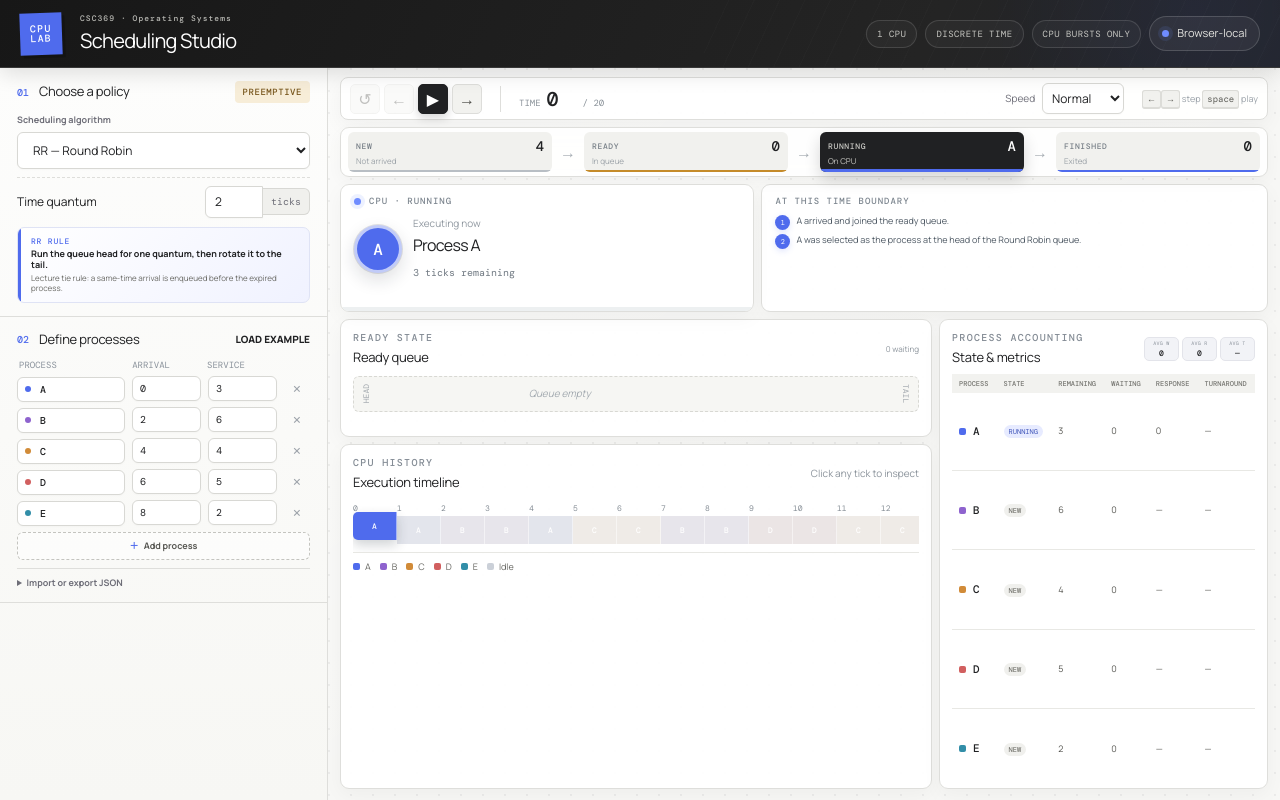
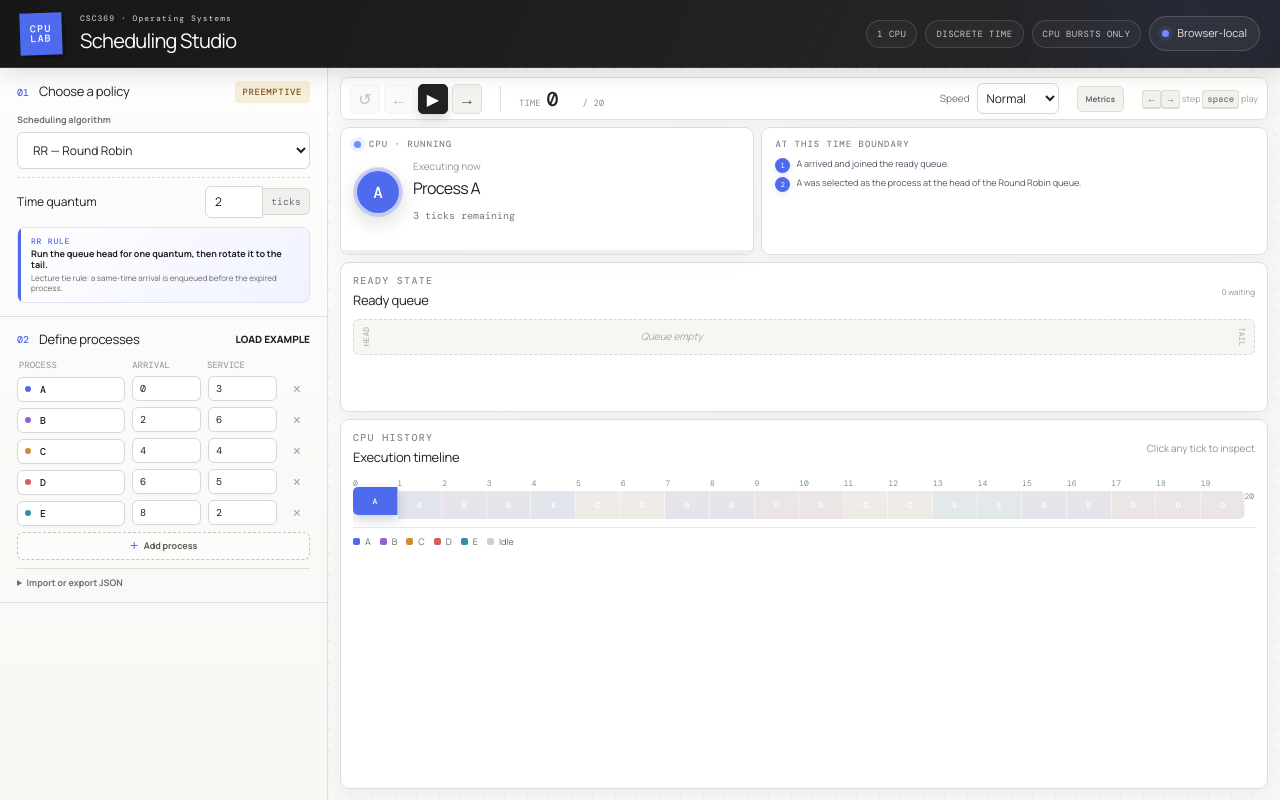
Before and after one commit to anshag01/csc369-scheduling-studio, a Next.js app: page / in a window 1280 px wide. Built offline with nearby package versions, Linux system fonts and the light colour scheme.

Commit message:
Simplify scheduler workspace layout

```diff
--- a/app/SchedulingLab.tsx
+++ b/app/SchedulingLab.tsx
@@ -5,11 +5,11 @@ import { Algorithm, ProcessDefinition, simulate, validateProcesses } from "../li
 
 const palette = ["#4f6bed", "#8e63ce", "#d18b38", "#d15f5f", "#328ea8", "#667085"];
 const exampleProcesses: ProcessDefinition[] = [
-  { id: "A", arrivalTime: 0, serviceTime: 3, color: palette[0], relinquishEarly: false },
-  { id: "B", arrivalTime: 2, serviceTime: 6, color: palette[1], relinquishEarly: false },
-  { id: "C", arrivalTime: 4, serviceTime: 4, color: palette[2], relinquishEarly: false },
-  { id: "D", arrivalTime: 6, serviceTime: 5, color: palette[3], relinquishEarly: false },
-  { id: "E", arrivalTime: 8, serviceTime: 2, color: palette[4], relinquishEarly: false },
+  { id: "A", arrivalTime: 0, serviceTime: 3, color: palette[0] },
+  { id: "B", arrivalTime: 2, serviceTime: 6, color: palette[1] },
+  { id: "C", arrivalTime: 4, serviceTime: 4, color: palette[2] },
+  { id: "D", arrivalTime: 6, serviceTime: 5, color: palette[3] },
+  { id: "E", arrivalTime: 8, serviceTime: 2, color: palette[4] },
 ];
 
 const algorithms: Record<Algorithm, { name: string; short: string; preemptive: boolean }> = {
@@ -39,7 +39,7 @@ const algorithmGuidance: Record<Algorithm, { rule: string; detail: string }> = {
   },
   mlfq: {
     rule: "Run the highest queue; use round robin among processes at the same level.",
-    detail: "Used ticks accumulate across early yields. Full allotment demotes; periodic boosts prevent starvation.",
+    detail: "CPU use is accounted cumulatively. Full allotment demotes; periodic boosts prevent starvation.",
   },
 };
 
@@ -63,6 +63,7 @@ export default function SchedulingLab() {
   const [step, setStep] = useState(0);
   const [playing, setPlaying] = useState(false);
   const [speed, setSpeed] = useState(800);
+  const [showMetrics, setShowMetrics] = useState(false);
   const [jsonText, setJsonText] = useState("");
   const [jsonMessage, setJsonMessage] = useState("");
 
@@ -110,7 +111,6 @@ export default function SchedulingLab() {
       arrivalTime: Math.max(0, ...current.map((process) => process.arrivalTime)) + 1,
       serviceTime: 3,
       color: palette[current.length % palette.length],
-      relinquishEarly: false,
     }]);
   };
   const loadExample = () => { resetPlayback(); setProcesses(exampleProcesses.map((process) => ({ ...process }))); };
@@ -123,7 +123,6 @@ export default function SchedulingLab() {
       const next = imported.map((process, index) => ({
         id: String(process.id ?? `P${index + 1}`), arrivalTime: Number(process.arrivalTime),
         serviceTime: Number(process.serviceTime), color: String(process.color ?? palette[index % palette.length]),
-        relinquishEarly: Boolean(process.relinquishEarly),
       }));
       const error = validateProcesses(next);
       if (error) throw new Error(error);
@@ -134,8 +133,6 @@ export default function SchedulingLab() {
   const runningProcess = snapshot?.running ? processById.get(snapshot.running) : null;
   const runningView = snapshot?.running ? snapshot.processes.find((process) => process.id === snapshot.running) : null;
   const completedCount = snapshot?.processes.filter((process) => process.state === "finished").length ?? 0;
-  const newCount = snapshot?.processes.filter((process) => process.state === "new").length ?? 0;
-  const readyCount = snapshot?.processes.filter((process) => process.state === "ready").length ?? 0;
   const boostTicksRemaining = snapshot
     ? mlfqBoostInterval - (snapshot.time % mlfqBoostInterval)
     : mlfqBoostInterval;
@@ -183,12 +180,11 @@ export default function SchedulingLab() {
 
           <section className="panel-section process-section">
             <div className="section-heading"><div><span className="step-number">02</span><h2>Define processes</h2></div><button className="text-button" onClick={loadExample}>Load example</button></div>
-            <div className={`process-table-head ${algorithm === "mlfq" ? "mlfq-process-row" : ""}`}><span>Process</span><span>Arrival</span><span>Service</span>{algorithm === "mlfq" && <span title="Give up the CPU one tick before this queue's allotment">Yield</span>}<span /></div>
-            <div className="process-inputs">{processes.map((process, index) => <div className={`process-row ${algorithm === "mlfq" ? "mlfq-process-row" : ""}`} key={`${index}-${process.color}`}>
+            <div className="process-table-head"><span>Process</span><span>Arrival</span><span>Service</span><span /></div>
+            <div className="process-inputs">{processes.map((process, index) => <div className="process-row" key={`${index}-${process.color}`}>
               <label className="process-id-input"><span style={{ background: process.color }} /><input aria-label={`Process ${index + 1} ID`} maxLength={6} value={process.id} onChange={(event) => updateProcess(index, { id: event.target.value.toUpperCase() })} /></label>
               <input aria-label={`${process.id} arrival time`} type="number" min="0" value={process.arrivalTime} onChange={(event) => updateProcess(index, { arrivalTime: wholeNumber(event.target.value, 0) })} />
               <input aria-label={`${process.id} service time`} type="number" min="1" value={process.serviceTime} onChange={(event) => updateProcess(index, { serviceTime: wholeNumber(event.target.value, 1) })} />
-              {algorithm === "mlfq" && <label className="yield-toggle" title="Give up the CPU one tick early; used ticks remain accounted"><input aria-label={`${process.id} gives up CPU one tick early`} type="checkbox" checked={Boolean(process.relinquishEarly)} onChange={(event) => updateProcess(index, { relinquishEarly: event.target.checked })} /></label>}
               <button aria-label={`Remove ${process.id}`} className="remove-button" onClick={() => { resetPlayback(); setProcesses((current) => current.filter((_, processIndex) => processIndex !== index)); }}>×</button>
             </div>)}</div>
             <button className="add-button" onClick={addProcess}><span>＋</span>Add process</button>
@@ -207,20 +203,12 @@ export default function SchedulingLab() {
             </div>
             <div className="time-readout"><span>TIME</span><strong data-testid="time-value">{snapshot?.time ?? "—"}</strong><span>/ {lastStep}</span></div>
             <label className="speed-control">Speed<select value={speed} onChange={(event) => setSpeed(Number(event.target.value))}><option value="1400">Slow</option><option value="800">Normal</option><option value="400">Fast</option></select></label>
+            <button className={`metrics-toggle ${showMetrics ? "active" : ""}`} aria-pressed={showMetrics} onClick={() => setShowMetrics((current) => !current)}>{showMetrics ? "Hide metrics" : "Metrics"}</button>
             <div className="keyboard-hint"><kbd>←</kbd><kbd>→</kbd> step <kbd>space</kbd> play</div>
           </div>
 
           {!snapshot ? <div className="empty-state"><span>!</span><h2>Check the scenario</h2><p>{validationError}</p></div> : <>
-            <section className="state-flow" aria-label="Process lifecycle summary" data-testid="state-flow">
-              <div className="flow-node"><span>NEW</span><strong>{newCount}</strong><small>Not arrived</small></div>
-              <i aria-hidden="true">→</i>
-              <div className="flow-node ready-node"><span>READY</span><strong>{readyCount}</strong><small>In queue</small></div>
-              <i aria-hidden="true">→</i>
-              <div className={`flow-node running-node ${snapshot.running ? "active" : ""}`}><span>RUNNING</span><strong>{snapshot.running ?? "—"}</strong><small>On CPU</small></div>
-              <i aria-hidden="true">→</i>
-              <div className="flow-node finished-node"><span>FINISHED</span><strong>{completedCount}</strong><small>Exited</small></div>
-            </section>
-            <div className={`dashboard-grid ${algorithm === "mlfq" ? "mlfq-dashboard" : ""}`}>
+            <div className={`dashboard-grid ${algorithm === "mlfq" ? "mlfq-dashboard" : ""} ${showMetrics ? "metrics-visible" : "metrics-hidden"}`}>
             <div className="status-grid">
               <article className="cpu-card"><div className="card-label"><span className="live-dot" />CPU · RUNNING</div>
                 {runningProcess ? <div className="running-content"><div className="process-orb" style={{ background: runningProcess.color }}>{runningProcess.id}</div><div><p>Executing now</p><h2>Process {runningProcess.id}</h2><span>{snapshot.runningRemaining} tick{snapshot.runningRemaining === 1 ? "" : "s"} remaining{algorithm === "mlfq" && runningView ? ` · Q${runningView.queueLevel} · ${runningView.allotmentUsed}/${mlfqQuanta[runningView.queueLevel]} used` : ""}</span>{algorithm === "mlfq" && runningView && <div className="running-allotment" title={`${runningView.allotmentUsed} of ${mlfqQuanta[runningView.queueLevel]} allotted ticks used`}><i style={{ width: `${runningView.allotmentUsed / mlfqQuanta[runningView.queueLevel] * 100}%` }} /><small>demote at {mlfqQuanta[runningView.queueLevel]}</small></div>}</div></div> : <div className="idle-content"><div className="process-orb idle">—</div><div><p>Nothing dispatched</p><h2>CPU idle</h2><span>Waiting for work</span></div></div>}
@@ -244,7 +232,7 @@ export default function SchedulingLab() {
               <div className="timeline-legend">{processes.map((process) => <span key={process.id}><i style={{ background: process.color }} />{process.id}</span>)}<span><i className="idle-swatch" />Idle</span></div>
             </section>
 
-            <section className="metrics-section card-surface"><div className="card-title-row"><div><p className="eyebrow">PROCESS ACCOUNTING</p><h2>State & metrics</h2></div><div className="metric-summary" title={`${completedCount} of ${processes.length} processes complete`}><span><small>AVG W</small><strong>{averageWaiting}</strong></span><span><small>AVG R</small><strong>{averageResponse}</strong></span><span><small>AVG T</small><strong>{averageTurnaround}</strong></span></div></div><div className="metrics-scroll"><table><thead><tr><th>Process</th><th>State</th><th>Remaining</th>{algorithm === "mlfq" && <th>Q used</th>}<th>Waiting</th><th>Response</th><th>Turnaround</th></tr></thead><tbody>{snapshot.processes.map((process) => <tr key={process.id}><td><i style={{ background: process.color }} />{process.id}</td><td><span className={`state-pill ${process.state}`}>{process.state}</span></td><td>{process.remainingTime}</td>{algorithm === "mlfq" && <td>{process.state === "finished" ? "—" : `${process.allotmentUsed}/${mlfqQuanta[process.queueLevel]}`}</td>}<td>{process.waitingTime}</td><td>{process.responseTime ?? "—"}</td><td>{process.turnaroundTime ?? "—"}</td></tr>)}</tbody></table></div></section>
+            {showMetrics && <section className="metrics-section card-surface"><div className="card-title-row"><div><p className="eyebrow">PROCESS ACCOUNTING</p><h2>State & metrics</h2></div><div className="metric-summary" title={`${completedCount} of ${processes.length} processes complete`}><span><small>AVG W</small><strong>{averageWaiting}</strong></span><span><small>AVG R</small><strong>{averageResponse}</strong></span><span><small>AVG T</small><strong>{averageTurnaround}</strong></span></div></div><div className="metrics-scroll"><table><thead><tr><th>Process</th><th>State</th><th>Remaining</th>{algorithm === "mlfq" && <th>Q used</th>}<th>Waiting</th><th>Response</th><th>Turnaround</th></tr></thead><tbody>{snapshot.processes.map((process) => <tr key={process.id}><td><i style={{ background: process.color }} />{process.id}</td><td><span className={`state-pill ${process.state}`}>{process.state}</span></td><td>{process.remainingTime}</td>{algorithm === "mlfq" && <td>{process.state === "finished" ? "—" : `${process.allotmentUsed}/${mlfqQuanta[process.queueLevel]}`}</td>}<td>{process.waitingTime}</td><td>{process.responseTime ?? "—"}</td><td>{process.turnaroundTime ?? "—"}</td></tr>)}</tbody></table></div></section>}
             </div>
           </>}
         </section>
--- a/app/globals.css
+++ b/app/globals.css
@@ -66,15 +66,12 @@ input { min-width: 0; padding: 8px 9px; }
 .text-button { padding: 0; color: var(--indigo); background: transparent; border: 0; font-size: 10px; font-weight: 800; text-transform: uppercase; }
 
 .process-table-head, .process-row { display: grid; grid-template-columns: minmax(80px, 1.25fr) .8fr .8fr 26px; gap: 7px; align-items: center; }
-.process-table-head.mlfq-process-row, .process-row.mlfq-process-row { grid-template-columns: minmax(68px, 1.2fr) .72fr .72fr 34px 22px; gap: 5px; }
 .process-table-head { padding: 0 2px 6px; color: #8a929b; font: 9px var(--font-dm-mono), monospace; text-transform: uppercase; }
 .process-inputs { display: grid; gap: 7px; }
 .process-row input { width: 100%; font: 12px var(--font-dm-mono), monospace; }
 .process-id-input { position: relative; display: block; }
 .process-id-input > span { position: absolute; top: 50%; left: 9px; width: 7px; height: 7px; border-radius: 50%; transform: translateY(-50%); }
 .process-id-input input { padding-left: 25px; font-weight: 500; }
-.yield-toggle { display: grid; place-items: center; cursor: help; }
-.yield-toggle input { width: 15px; height: 15px; padding: 0; accent-color: var(--accent); cursor: pointer; }
 .remove-button { height: 30px; padding: 0; color: #9ba1a8; background: transparent; border: 0; font-size: 20px; }
 .remove-button:hover { color: #d84f45; }
 .add-button { width: 100%; margin-top: 10px; padding: 9px; color: #595954; background: rgba(255,255,255,.52); border: 1px dashed #c4c4bf; border-radius: 6px; font-size: 11px; font-weight: 700; }
@@ -99,22 +96,10 @@ input { min-width: 0; padding: 8px 9px; }
 .time-readout strong { min-width: 30px; font: 500 25px var(--font-dm-mono), monospace; }
 .speed-control { display: flex; align-items: center; gap: 7px; margin-left: auto; color: var(--muted); font-size: 10px; }
 .speed-control select { width: 82px; padding: 7px; }
+.metrics-toggle { padding: 7px 10px; color: #5f6670; background: #f2f2ef; border: 1px solid #ddddda; border-radius: 5px; font-size: 9px; font-weight: 700; white-space: nowrap; }
+.metrics-toggle.active { color: #fff; background: #202123; border-color: #202123; }
 .keyboard-hint { color: #9aa1a8; font-size: 9px; }
 kbd { padding: 2px 4px; color: #5d5d58; background: #f1f1ee; border: 1px solid #dcdcd8; border-bottom-width: 2px; border-radius: 3px; font: 9px var(--font-dm-mono), monospace; }
-
-.state-flow { display: grid; grid-template-columns: minmax(100px, 1fr) 18px minmax(100px, 1fr) 18px minmax(100px, 1fr) 18px minmax(100px, 1fr); align-items: center; gap: 7px; margin-bottom: 16px; padding: 11px; background: rgba(255,255,255,.84); border: 1px solid var(--line); border-radius: 9px; box-shadow: 0 5px 16px rgba(0,0,0,.035); backdrop-filter: blur(8px); }
-.state-flow > i { color: #a6adb3; font-style: normal; text-align: center; }
-.flow-node { position: relative; min-height: 55px; display: grid; grid-template-columns: 1fr auto; align-items: center; padding: 9px 11px; overflow: hidden; background: #f1f1ee; border-radius: 6px; }
-.flow-node::after { content: ""; position: absolute; inset: auto 0 0; height: 2px; background: #b8bec4; }
-.flow-node > span { color: #777f87; font: 500 8px var(--font-dm-mono), monospace; letter-spacing: .08em; }
-.flow-node > strong { font: 500 17px var(--font-dm-mono), monospace; }
-.flow-node > small { grid-column: 1 / -1; color: #9aa1a7; font-size: 8px; }
-.flow-node.ready-node::after { background: var(--amber); }
-.flow-node.running-node::after { background: #bcc1c6; }
-.flow-node.running-node.active { color: #fff; background: #202123; box-shadow: 0 7px 16px rgba(0,0,0,.16); }
-.flow-node.running-node.active > span, .flow-node.running-node.active > small { color: #c9c9c4; }
-.flow-node.running-node.active::after { height: 3px; background: var(--orange); }
-.flow-node.finished-node::after { background: var(--green); }
 
 .status-grid { display: grid; grid-template-columns: minmax(300px, .9fr) minmax(360px, 1.1fr); gap: 16px; }
 .cpu-card, .event-card, .card-surface { background: rgba(255,255,255,.97); border: 1px solid var(--line); border-radius: 9px; box-shadow: 0 6px 20px rgba(0,0,0,.04); }
@@ -246,12 +231,11 @@ footer { display: flex; justify-content: space-between; gap: 16px; padding: 13px
   .playback-controls button { width: 30px; height: 30px; }
   .time-readout strong { font-size: 20px; }
   .speed-control select { padding: 5px; }
-  .state-flow { flex: 0 0 50px; min-height: 0; margin-bottom: 7px; padding: 5px 7px; }
-  .flow-node { min-height: 38px; padding: 5px 8px; }
-  .flow-node > strong { font-size: 14px; }
+  .metrics-toggle { padding: 6px 8px; font-size: 8px; }
 
-  .dashboard-grid { min-height: 0; flex: 1; display: grid; grid-template-columns: minmax(0, 1.35fr) minmax(310px, .75fr); grid-template-rows: 128px 118px minmax(135px, 1fr); grid-template-areas: "status status" "queue metrics" "timeline metrics"; gap: 7px; }
-  .dashboard-grid.mlfq-dashboard { grid-template-rows: 118px 174px minmax(91px, 1fr); }
+  .dashboard-grid { min-height: 0; flex: 1; display: grid; grid-template-columns: minmax(0, 1.35fr) minmax(310px, .75fr); grid-template-rows: 128px 150px minmax(135px, 1fr); grid-template-areas: "status status" "queue metrics" "timeline metrics"; gap: 7px; }
+  .dashboard-grid.mlfq-dashboard { grid-template-rows: 118px 225px minmax(100px, 1fr); }
+  .dashboard-grid.metrics-hidden { grid-template-columns: minmax(0, 1fr); grid-template-areas: "status" "queue" "timeline"; }
   .mlfq-dashboard .timeline-legend { display: none; }
   .status-grid { grid-area: status; min-height: 0; grid-template-columns: minmax(0, .9fr) minmax(0, 1.1fr); gap: 7px; }
   .queue-section { grid-area: queue; }
@@ -317,8 +301,6 @@ footer { display: flex; justify-content: space-between; gap: 16px; padding: 13px
 @media (max-width: 980px) {
   .workspace { grid-template-columns: 310px minmax(0, 1fr); }
   .keyboard-hint { display: none; }
-  .state-flow { grid-template-columns: repeat(2, minmax(0, 1fr)); }
-  .state-flow > i { display: none; }
 }
 @media (max-width: 760px) {
   .topbar { padding: 12px 16px; }
@@ -330,9 +312,6 @@ footer { display: flex; justify-content: space-between; gap: 16px; padding: 13px
   .speed-control { display: none; }
   .time-readout { margin-left: auto; }
   .status-grid { grid-template-columns: 1fr; }
-  .state-flow { grid-template-columns: repeat(2, minmax(0, 1fr)); gap: 5px; }
-  .state-flow > i { display: none; }
-  .flow-node { min-width: 0; }
   .queue-row { grid-template-columns: 90px minmax(0, 1fr); }
   footer { flex-direction: column; }
 }
```
Also changed, not shown: 1 other file (tests, documents, lock files or other folders).
